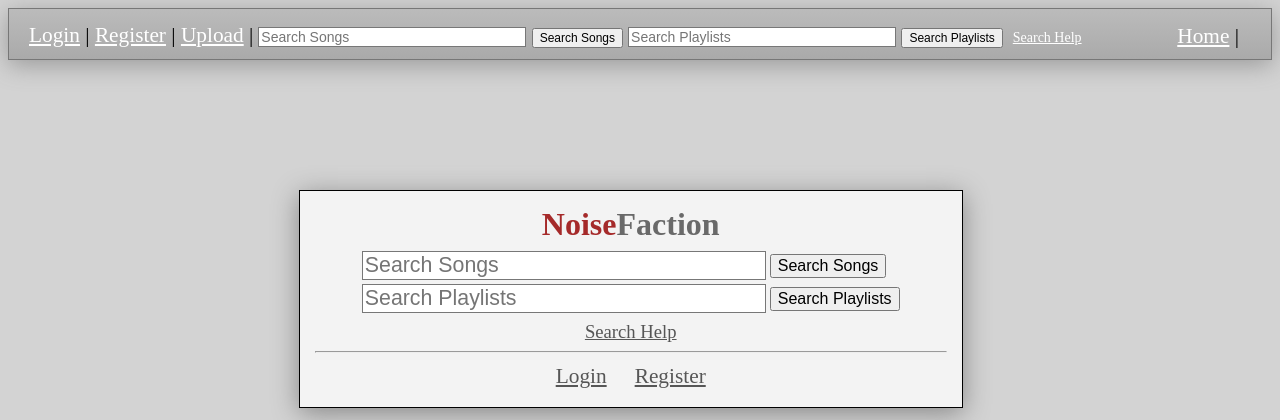
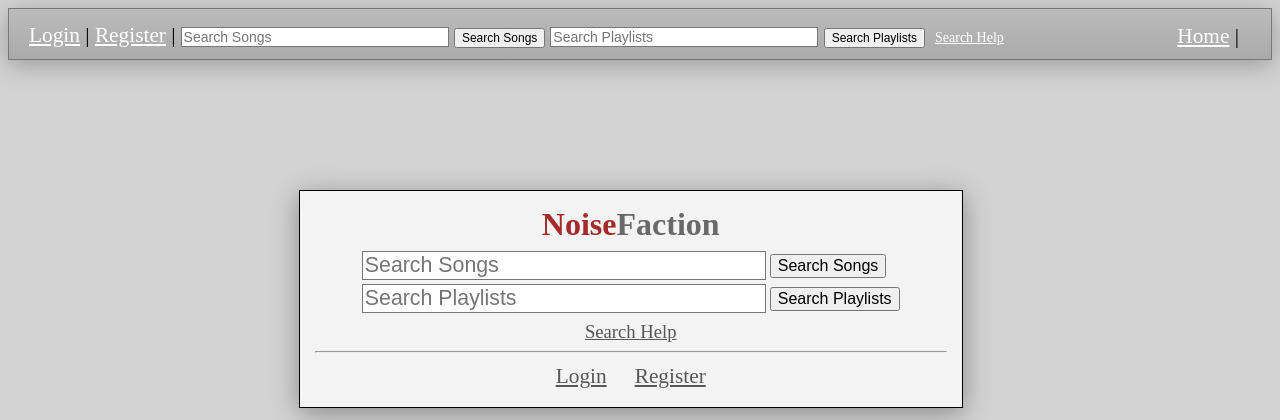
Before and after one commit to ThomasGagne/team2-ups-cs455, a PHP site: page /index.php in a window 1280 px wide. Shown: the top 420 px of the page. Run offline with PHP 8.4, Linux system fonts and the light colour scheme.

Commit message:
Changed the header.php file to only display 'Upload' if you're logged in.

```diff
--- a/header.php
+++ b/header.php
@@ -11,8 +11,6 @@
                 echo '<a href="/login.php">Login</a>';
                 echo "  |  ";
                 echo '<a href="/register.php">Register</a>';
-                echo "  |   ";
-                echo '<a href="/uploadPage.php">Upload</a>';
             }
             ?>
             |
```
